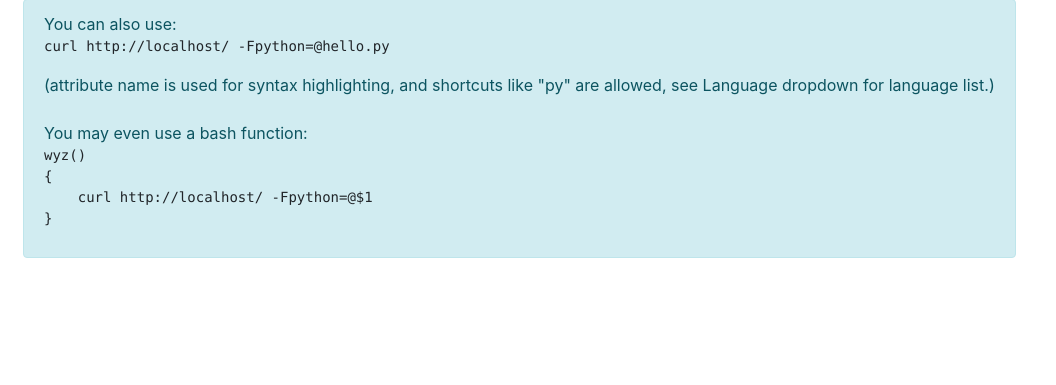
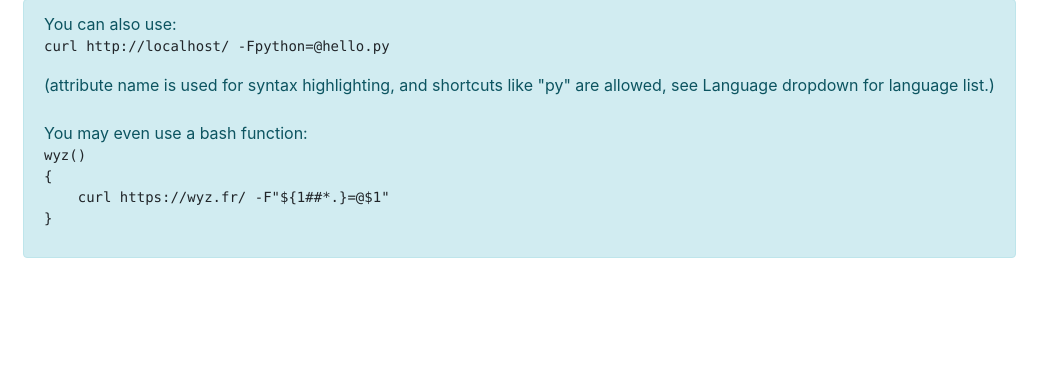
Before and after one commit to JulienPalard/pasteque, a Django app: page / in a window 1280 px wide. Shown: the part 415-800 px from the top of the page, without its empty margins (0-1056 px from the left). Run offline with Django 3.2, Linux system fonts and the light colour scheme; data comes from the database, SQL or seed files in the repository; some libraries are stand-ins or nearby versions.

Commit message:
Update wyz bash function.

```diff
--- a/paste/templates/paste/index.html
+++ b/paste/templates/paste/index.html
@@ -93,7 +93,7 @@
       You may even use a bash function:
       <pre>wyz()
 {
-    curl {{ absolute_index_url }} -Fpython=@$1
+    curl https://wyz.fr/ -F"${1##*.}=@$1"
 }</pre>
     </div>
   </div>
```
